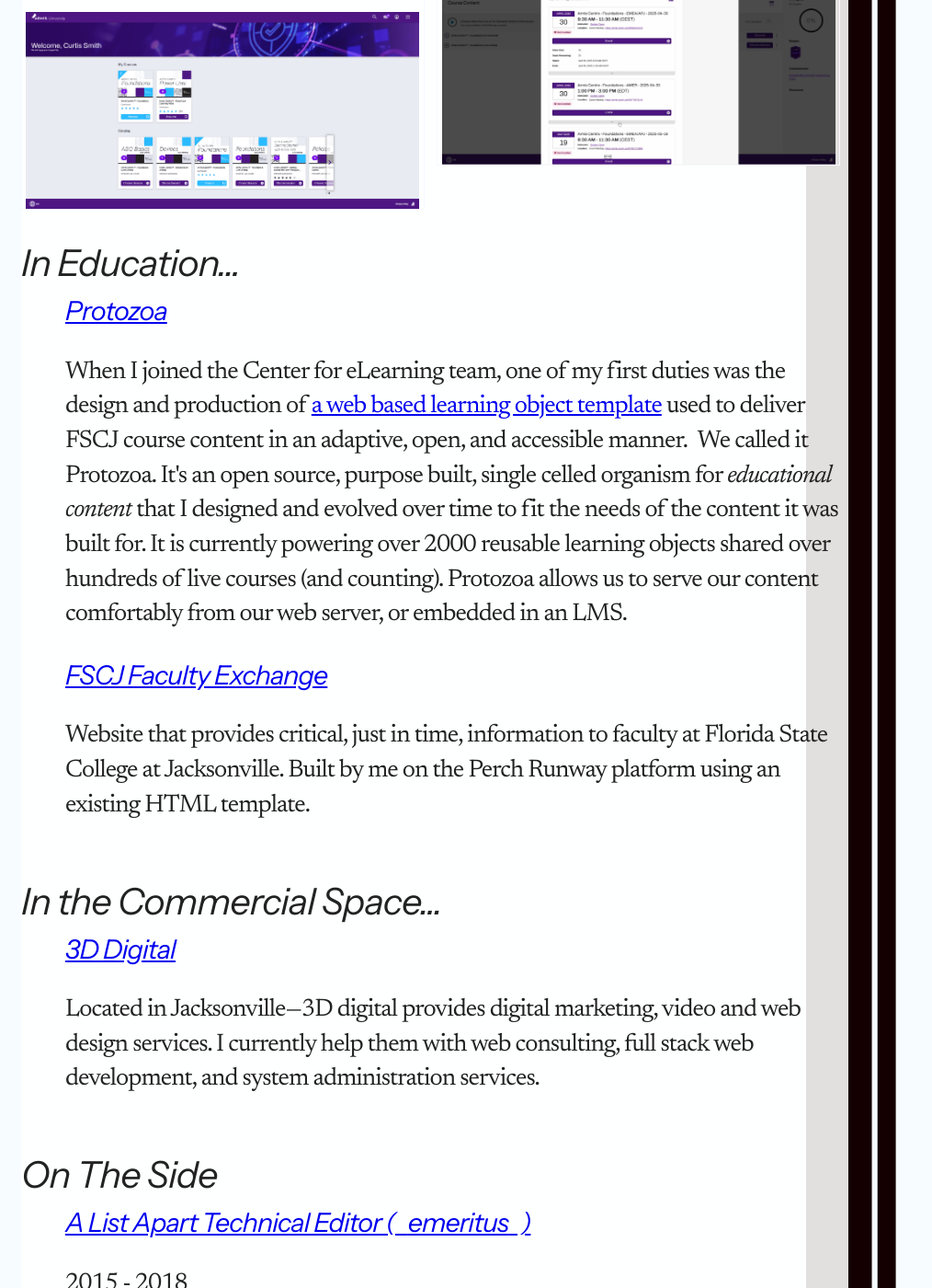
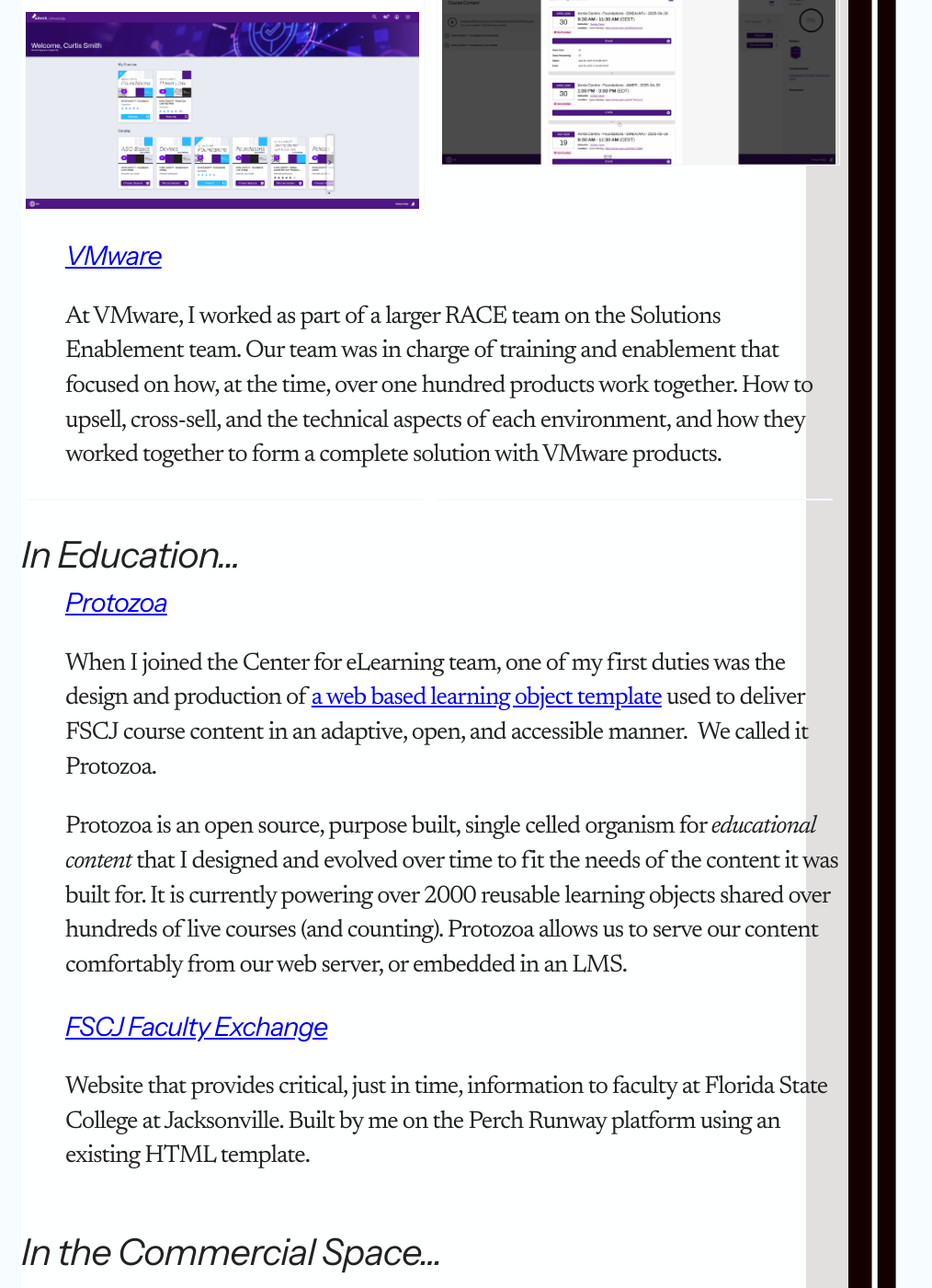
Before and after one commit to ianvanhoof/ianvanhoof.github.io, a Jekyll site: the page built from about-me.html, in a window 1280 px wide and 1400 px high, scrolled down 1920 px. Shown: the whole window at 92% size, without its empty margins (0-1014 px from the left). Built offline with Jekyll 4.4.1, drawn with Linux system fonts in a browser that asks for light colours; some of the changed text lies outside the part shown.

Commit message:
Adding more stuff

```diff
--- a/about-me.html
+++ b/about-me.html
@@ -58,6 +58,24 @@
         </section>
     </section>
     <section class="cel-row">
+        <a href="https://www.vmware.com" target="_blank" rel="noopener noreferrer">
+                <h3>
+                    VMware
+                </h3>
+            </a>
+            <p>
+                At VMware, I worked as part of a larger RACE team on the Solutions Enablement team. Our team was in charge of training and enablement that focused on how, at the time, over one hundred products work together. How to upsell, cross-sell, and the technical aspects of each environment, and how they worked together to form a complete solution with VMware products.
+            </p>
+            <section class="cel-100">
+                <div class="cel-50-a">
+
+                </div>
+                <div class="cel-50-b">
+
+                </div>
+            </section>
+    </section>
+    <section class="cel-row">
         <h2>
             In Education...
         </h2>
@@ -68,7 +86,7 @@
                 </h3>
             </a>
             <p>
-                When I joined the Center for eLearning team, one of my first duties was the design and production of <a href="http://cel.fscj.edu/protozoa/" target="_blank" rel="noopener noreferrer">a web based learning object template</a> used to deliver FSCJ course content in an adaptive, open, and accessible manner.&ensp;We called it Protozoa. It's an open source, purpose built, single celled organism for <em>educational content</em> that I designed and evolved over time to fit the needs of the content it was built for. It is currently powering over 2000 reusable learning objects shared over hundreds of live courses (and counting). Protozoa allows us to serve our content comfortably from our web server, or embedded in an LMS.
+                When I joined the Center for eLearning team, one of my first duties was the design and production of <a href="http://cel.fscj.edu/protozoa/" target="_blank" rel="noopener noreferrer">a web based learning object template</a> used to deliver FSCJ course content in an adaptive, open, and accessible manner.&ensp;We called it Protozoa. </p><p>Protozoa is an open source, purpose built, single celled organism for <em>educational content</em> that I designed and evolved over time to fit the needs of the content it was built for. It is currently powering over 2000 reusable learning objects shared over hundreds of live courses (and counting). Protozoa allows us to serve our content comfortably from our web server, or embedded in an LMS.
             </p>
         </section>
         <section>
@@ -93,7 +111,7 @@
                 </h3>
             </a>
             <p>
-                Located in Jacksonville&mdash;3D digital provides digital marketing, video and web design services. I currently help them with web consulting, full stack web development, and system administration services.
+                Located in Jacksonville&mdash;3D digital provides digital marketing, video and web design services. I helped them with web consulting, full stack web development, and system administration services.
             </p>
         </section>
     </section>
```
